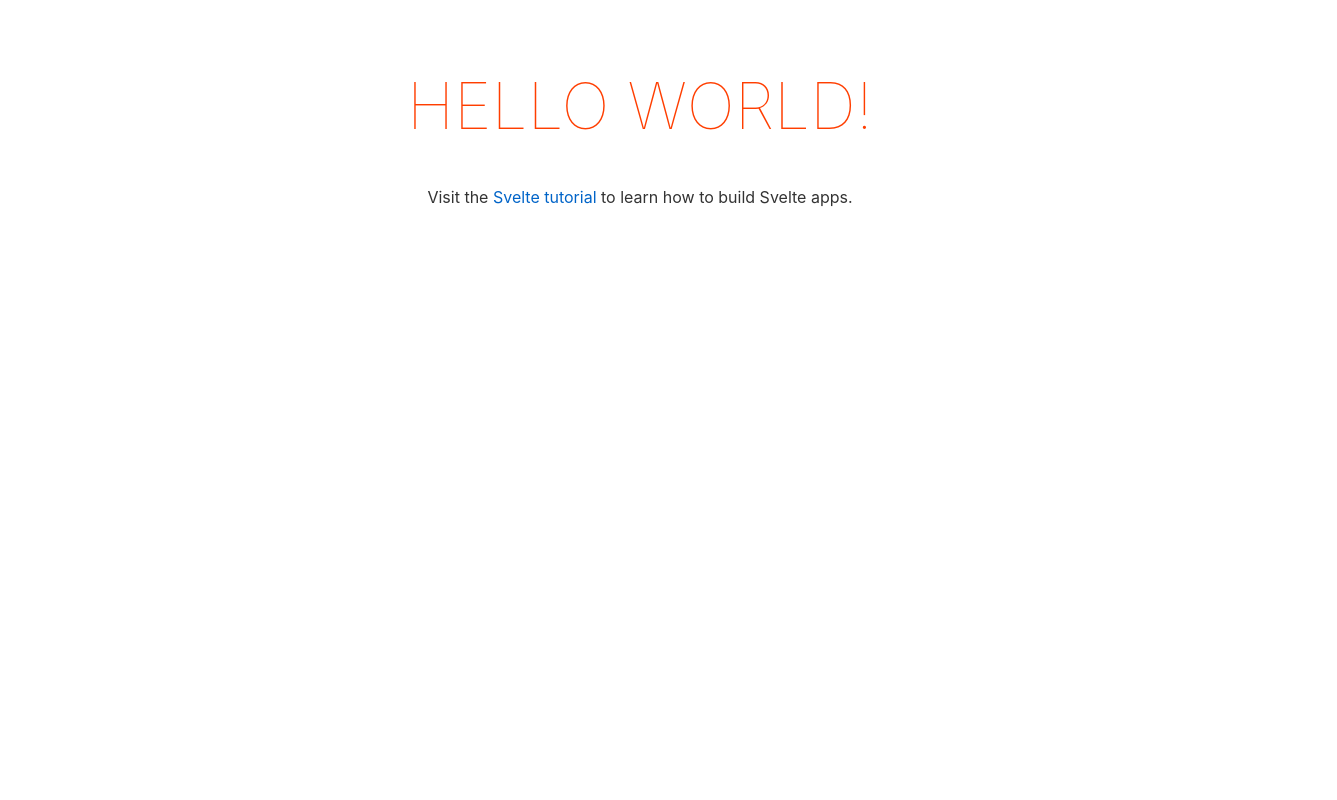
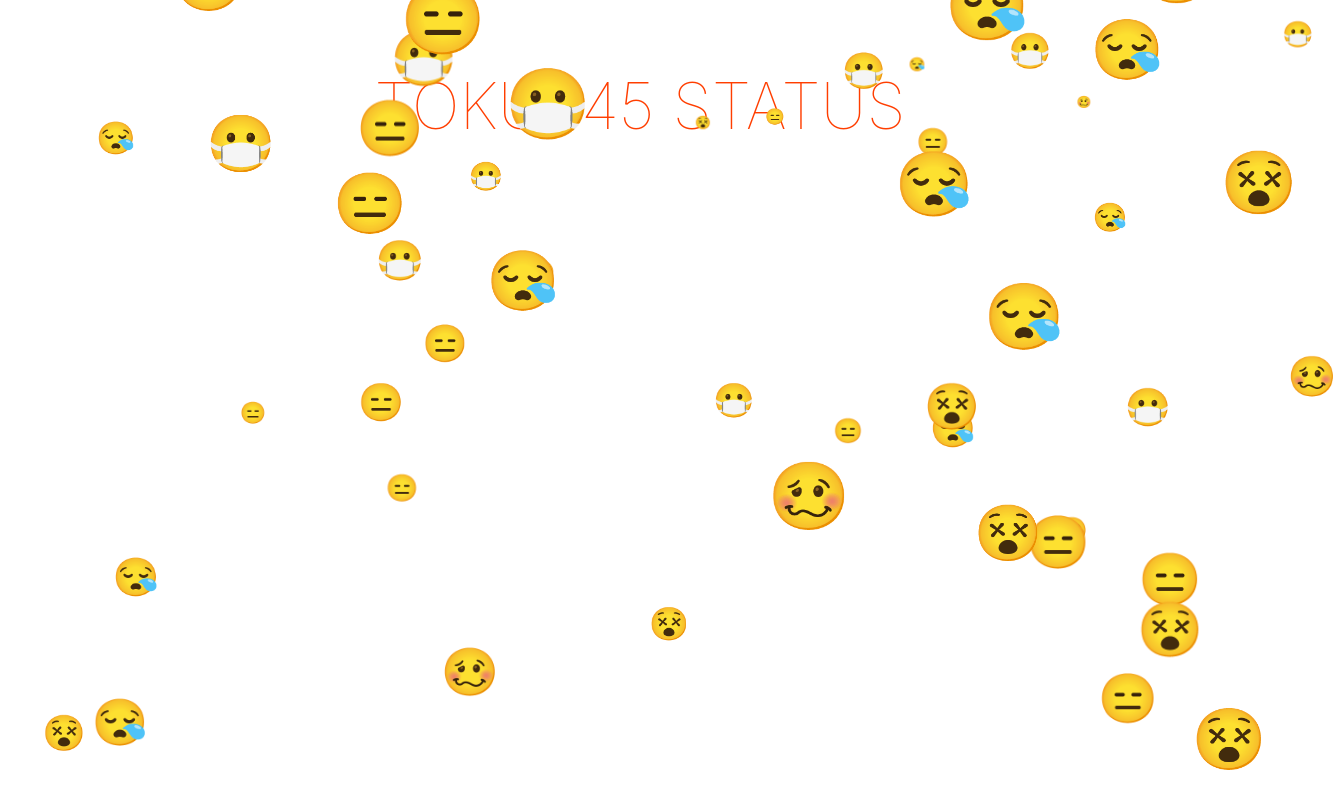
Before and after one commit to toku345/status, a Svelte app in the folder client/: page / in a window 1280 px wide. Shown: the top 800 px of the page, 1337 px wide, since content can reach past the window. Built offline with nearby package versions, Linux system fonts and the light colour scheme.

Commit message:
Add Header & Confetti components

```diff
--- a/client/src/App.svelte
+++ b/client/src/App.svelte
@@ -1,5 +1,6 @@
 <script>
-  export let name;
+  import Header from "./Header.svelte";
+  import Confetti from "./Confetti.svelte";
 </script>
 
 <style>
@@ -10,13 +11,6 @@
     margin: 0 auto;
   }
 
-  h1 {
-    color: #ff3e00;
-    text-transform: uppercase;
-    font-size: 4em;
-    font-weight: 100;
-  }
-
   @media (min-width: 640px) {
     main {
       max-width: none;
@@ -25,10 +19,6 @@
 </style>
 
 <main>
-  <h1>Hello {name}!</h1>
-  <p>
-    Visit the
-    <a href="https://svelte.dev/tutorial">Svelte tutorial</a>
-    to learn how to build Svelte apps.
-  </p>
+  <Header />
+  <Confetti />
 </main>
--- /dev/null
+++ b/client/src/Confetti.svelte
@@ -0,0 +1,65 @@
+<script>
+  import { onMount } from "svelte";
+
+  let characters = ["😑", "😪", "😷", "🥴", "😵"];
+
+  let confetti = new Array(100)
+    .fill()
+    .map((_, i) => {
+      return {
+        character: characters[i % characters.length],
+        x: Math.random() * 100,
+        y: -20 - Math.random() * 100,
+        r: 0.1 + Math.random() * 1
+      };
+    })
+    .sort((a, b) => a.r - b.r);
+
+  onMount(() => {
+    let frame;
+
+    function loop() {
+      frame = requestAnimationFrame(loop);
+
+      confetti = confetti.map(emoji => {
+        emoji.y += 0.7 * emoji.r;
+        if (emoji.y > 120) emoji.y = -20;
+        return emoji;
+      });
+    }
+
+    loop();
+
+    return () => cancelAnimationFrame(frame);
+  });
+</script>
+
+<style>
+  :global(body) {
+    overflow: hidden;
+  }
+
+  span {
+    position: absolute;
+    font-size: 5vw;
+  }
+</style>
+
+<!--
+  Copyright (c) 2016-19 [these people](https://github.com/sveltejs/svelte/graphs/contributors)
+
+  Permission is hereby granted, free of charge, to any person obtaining a copy of this software and associated documentation files (the "Software"), to deal in the Software without restriction, including without limitation the rights to use, copy, modify, merge, publish, distribute, sublicense, and/or sell copies of the Software, and to permit persons to whom the Software is furnished to do so, subject to the following conditions:
+
+  The above copyright notice and this permission notice shall be included in all copies or substantial portions of the Software.
+
+  THE SOFTWARE IS PROVIDED "AS IS", WITHOUT WARRANTY OF ANY KIND, EXPRESS OR IMPLIED, INCLUDING BUT NOT LIMITED TO THE WARRANTIES OF MERCHANTABILITY, FITNESS FOR A PARTICULAR PURPOSE AND NONINFRINGEMENT. IN NO EVENT SHALL THE AUTHORS OR COPYRIGHT HOLDERS BE LIABLE FOR ANY CLAIM, DAMAGES OR OTHER LIABILITY, WHETHER IN AN ACTION OF CONTRACT, TORT OR OTHERWISE, ARISING FROM, OUT OF OR IN CONNECTION WITH THE SOFTWARE OR THE USE OR OTHER DEALINGS IN THE SOFTWARE.
+  © 2019 GitHub, Inc.
+-->
+
+<div>
+  {#each confetti as c}
+    <span style="left: {c.x}%; top: {c.y}%; transform: scale({c.r})">
+      {c.character}
+    </span>
+  {/each}
+</div>
--- /dev/null
+++ b/client/src/Header.svelte
@@ -0,0 +1,14 @@
+<script>
+
+</script>
+
+<style>
+  h1 {
+    color: #ff3e00;
+    text-transform: uppercase;
+    font-size: 4em;
+    font-weight: 100;
+  }
+</style>
+
+<h1>toku345 status</h1>
```
